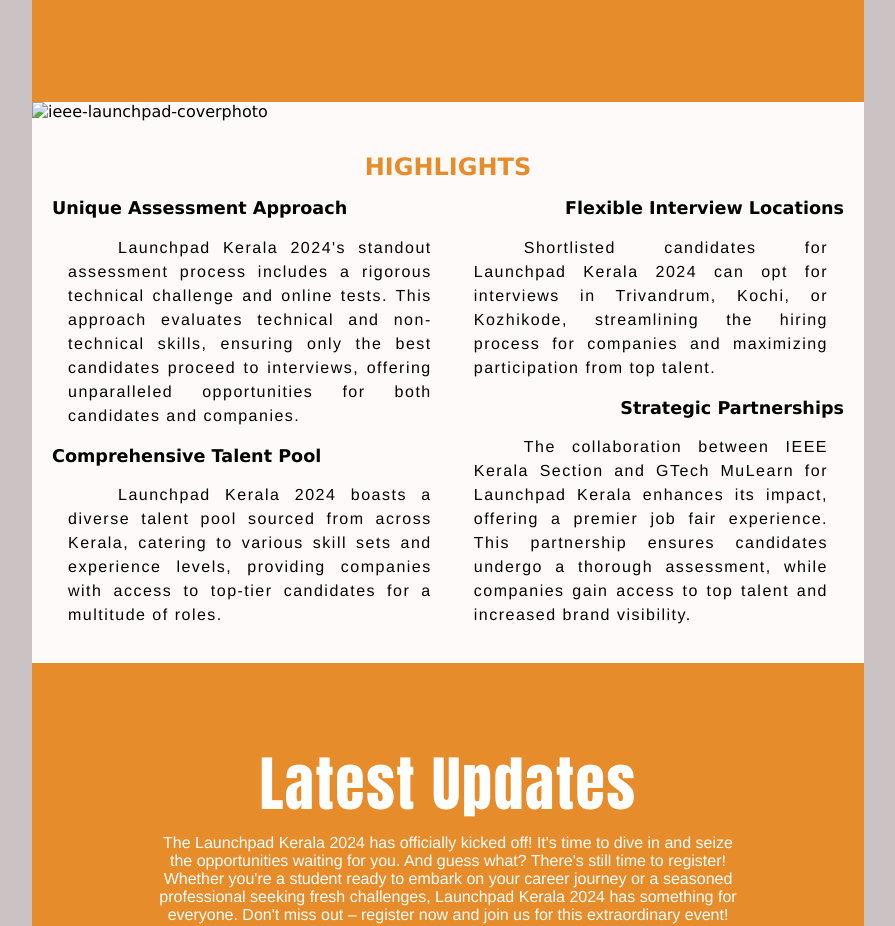
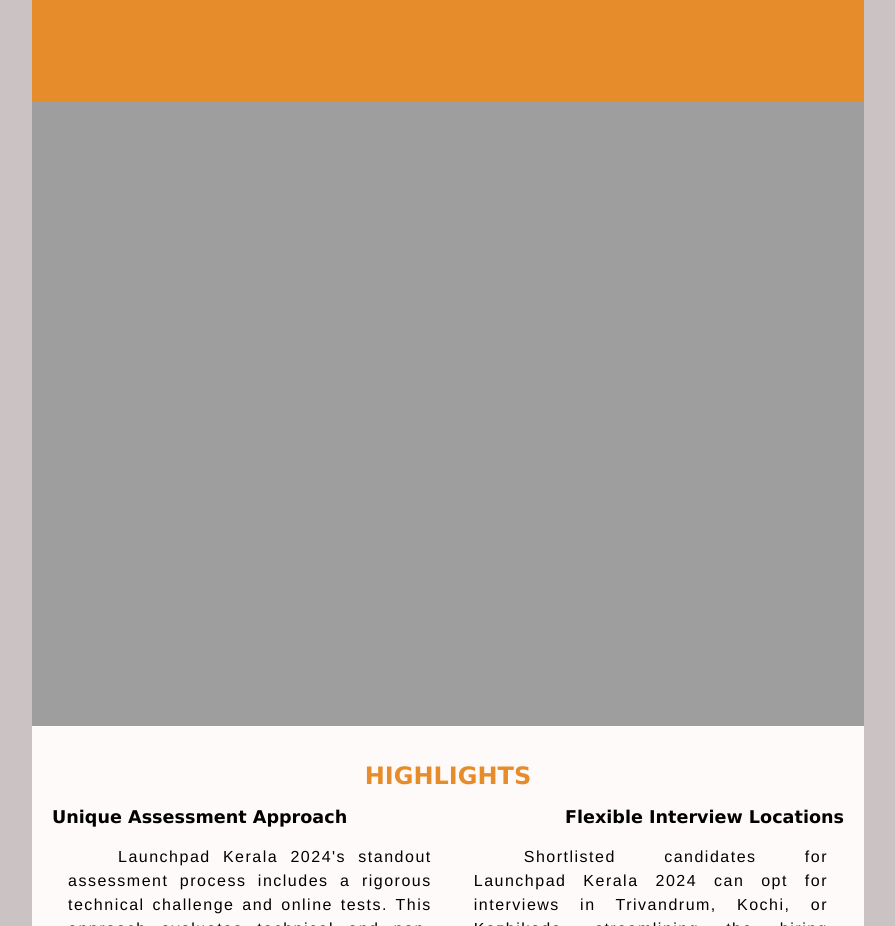
Before and after one commit to basimhilalv/IEEE-Launchpad-Newsletter, a plain HTML site: page index.html in a window 1280 px wide. Shown: the part 840-1766 px from the top of the page, without its empty margins (192-1087 px from the left). Drawn offline with Linux system fonts and the light colour scheme; the site is published under a folder, as on GitHub Pages, so addresses that start at the root find nothing.

Commit message:
image link update

```diff
--- a/index.html
+++ b/index.html
@@ -6,7 +6,7 @@
   <meta charset="UTF-8">
   <title>IEEE-Launchpad-Kerala-2024-NewsLetter</title>
   <link rel="stylesheet" href="styles.css">
-  <link rel="icon" href="/assets/launchpadkeralasmalllogo.svg" type="image/icon type">
+  <link rel="icon" href="assets/launchpadkeralasmalllogo.svg" type="image/icon type">
 </head>
 
 <body>
@@ -49,7 +49,7 @@
       <p style="color: white;">Do you want to be part of this exciting journey ?</p>
       <a href="https://launchpadkerala.org/registration"><button type="button" class="reg_btn">Register Now</button></a>
     </div>
-    <img src="/assets/banner_lp.png" alt="ieee-launchpad-coverphoto">
+    <img src="assets/banner_lp.png" alt="ieee-launchpad-coverphoto">
     <h2>HIGHLIGHTS</h2>
     <div class="highlight" id="highlight">
       <div class="left">
```
